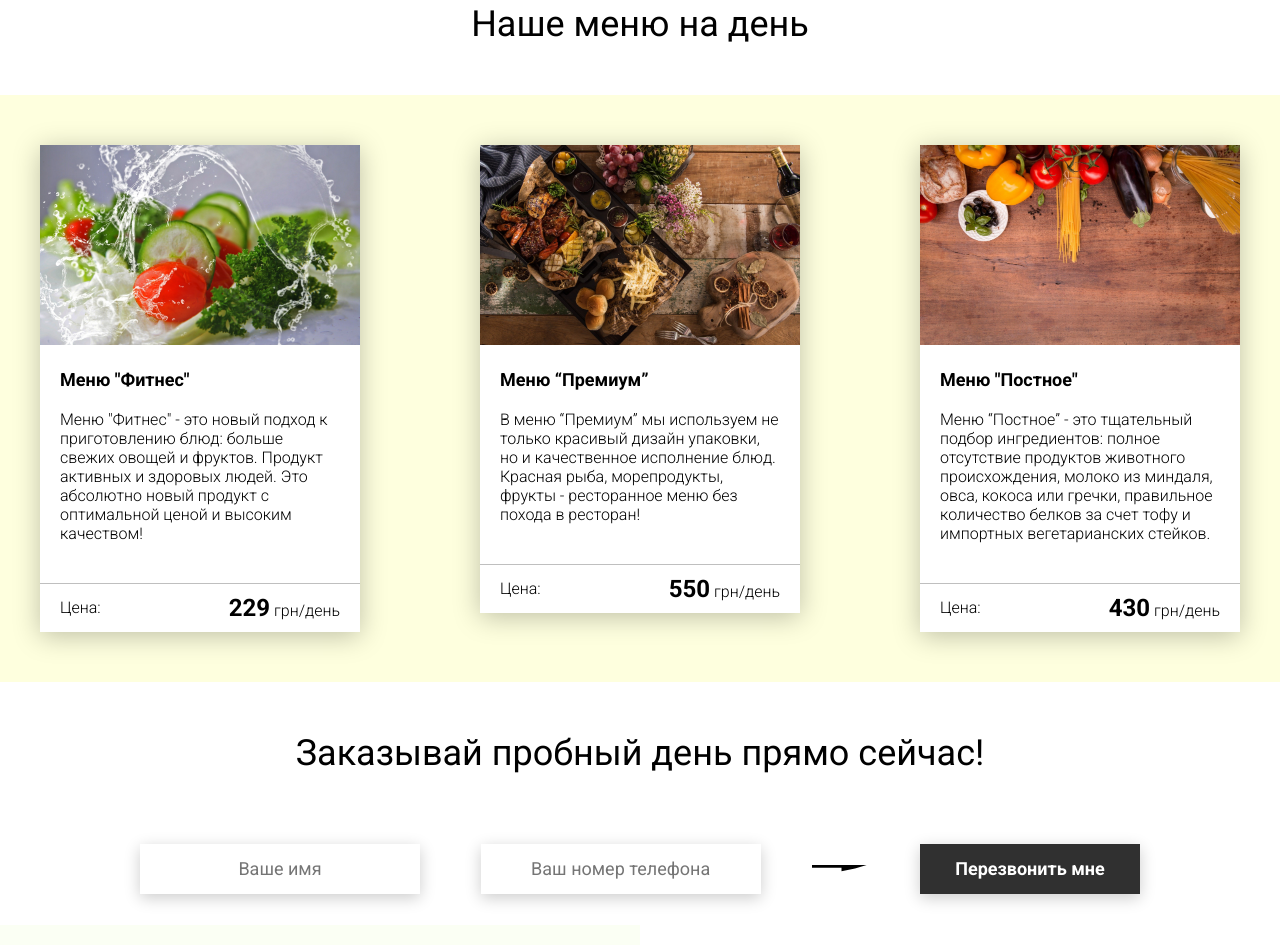
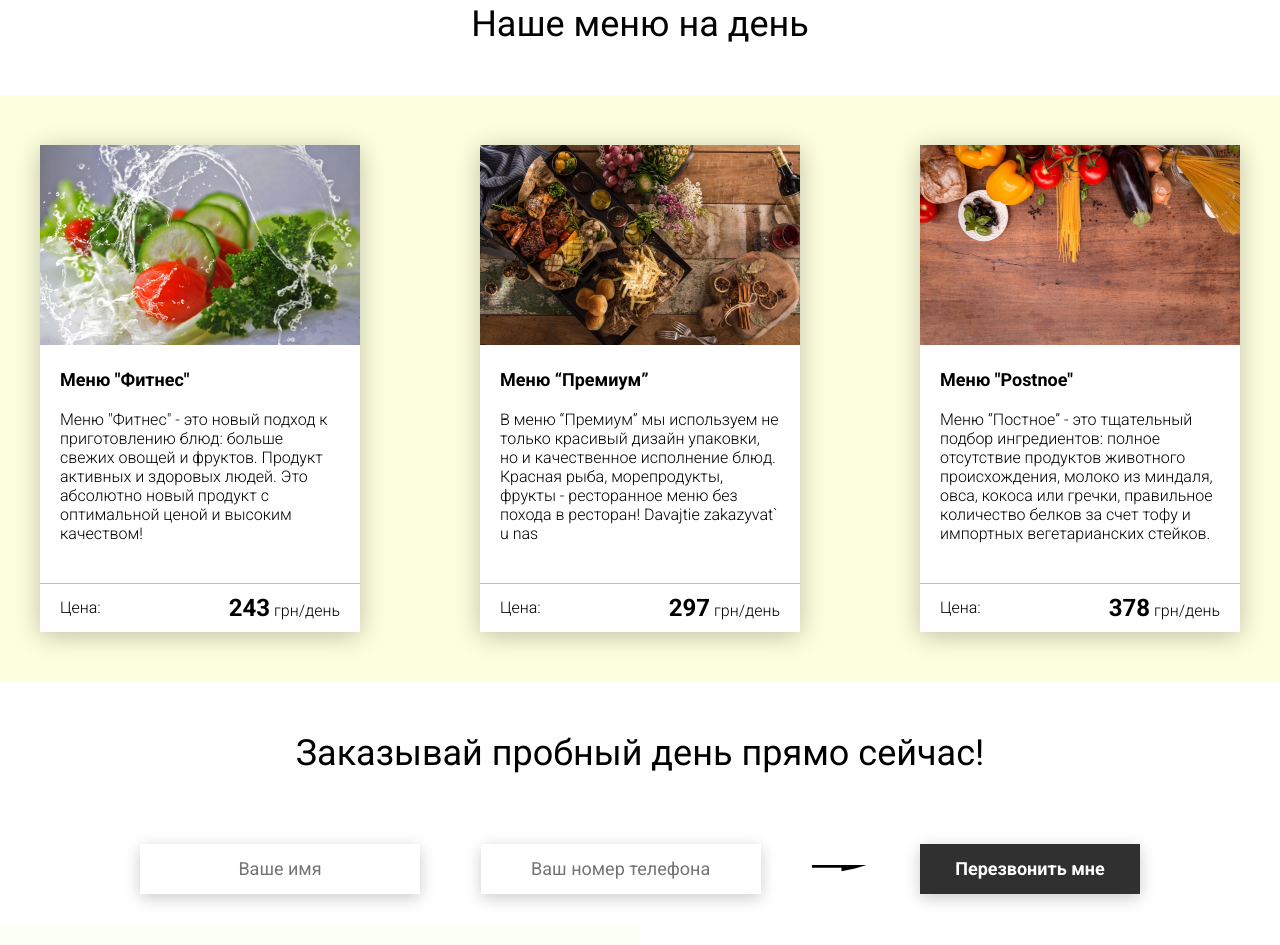
Before and after one commit to lacyk/firstProject, a plain HTML site: page firstProject/3.4 Food_dist/index.html in a window 1280 px wide. Shown: the part 2551-3496 px from the top of the page. Drawn offline with Linux system fonts and the light colour scheme.

Commit message:
what is classes

```diff
--- a/firstProject/3.4 Food_dist/index.html
+++ b/firstProject/3.4 Food_dist/index.html
@@ -185,7 +185,7 @@
 
         <div class="menu__field">
             <div class="container" id="cont">
-                <div class="menu__item">
+                <!-- <div class="menu__item">
                     <img src="img/tabs/vegy.jpg" alt="vegy">
                     <h3 class="menu__item-subtitle">Меню "Фитнес"</h3>
                     <div class="menu__item-descr">Меню "Фитнес" - это новый подход к приготовлению блюд: больше свежих овощей и фруктов. Продукт активных и здоровых людей. Это абсолютно новый продукт с оптимальной ценой и высоким качеством!</div>
@@ -214,7 +214,7 @@
                         <div class="menu__item-cost">Цена:</div>
                         <div class="menu__item-total"><span>430</span> грн/день</div>
                     </div>
-                </div>
+                </div> -->
             </div>
         </div>
     </div>
--- a/firstProject/3.4 Food_dist/js/script.js
+++ b/firstProject/3.4 Food_dist/js/script.js
@@ -148,13 +148,14 @@ window.addEventListener('DOMContentLoaded', () => {
     // using classes
 
     class MenuCard {
-        constructor(src, alt, title, descr, price, parentSelector) {
+        constructor(src, alt, title, descr, price, parentSelector, ...classes) {
             this.src = src;
             this.alt = alt;
             this.title = title;
             this.descr = descr;
             this.price = price;
-            this.parentSelector = document.querySelector(parentSelector);
+            this.classes = classes;
+            this.parent = document.querySelector(parentSelector);
             this.transfer = 27;
             this.changeToUAH();
         }
@@ -165,20 +166,56 @@ window.addEventListener('DOMContentLoaded', () => {
 
         render() {
             const element = document.createElement('div');
-            const newLocal = element.innerHTML = `
-                <div class="menu__item">
-                    <img src="img/tabs/vegy.jpg" alt="vegy">
-                    <h3 class="menu__item-subtitle">Меню "Фитнес"</h3>
-                    <div class="menu__item-descr">Меню "Фитнес" - это новый подход к приготовлению блюд: больше свежих овощей и фруктов.
-                    Продукт активных и здоровых людей. Это абсолютно новый продукт с оптимальной ценой и высоким качеством!</div>
+
+            if (this.classes.length === 0) {
+                this.element = 'menu__item';
+                element.classList.add(this.element);
+            } else {
+                this.classes.forEach(className => element.classList.add(className));
+            }
+
+            element.innerHTML = `
+                    <img src=${this.src} alt=${this.alt}>
+                    <h3 class="menu__item-subtitle">${this.title}</h3>
+                    <div class="menu__item-descr">${this.descr}</div>
                     <div class="menu__item-divider"></div>
                     <div class="menu__item-price">
                         <div class="menu__item-cost">Цена:</div>
-                        <div class="menu__item-total"><span>229</span> грн/день</div>
+                        <div class="menu__item-total"><span>${this.price}</span> грн/день</div>
                     </div>
-                </div>
             `;
+            this.parent.append(element);
         }
     }
 
+    new MenuCard(
+        "img/tabs/vegy.jpg",
+        "vegy",
+        'Меню "Фитнес"',
+        'Меню "Фитнес" - это новый подход к приготовлению блюд: больше свежих овощей и фруктов. Продукт активных и здоровых людей. Это абсолютно новый продукт с оптимальной ценой и высоким качеством!',
+        9,
+        '.menu .container',
+        'menu__item'
+    ).render();
+
+    new MenuCard(
+        "img/tabs/elite.jpg",
+        "elite",
+        'Меню “Премиум”',
+        'В меню “Премиум” мы используем не только красивый дизайн упаковки, но и качественное исполнение блюд. Красная рыба, морепродукты, фрукты - ресторанное меню без похода в ресторан! Davajtie zakazyvat` u nas',
+        11,
+        '.menu .container',
+        'menu__item'
+    ).render();
+
+    new MenuCard(
+        "img/tabs/post.jpg",
+        "post",
+        'Меню "Postnoe"',
+        'Меню “Постное” - это тщательный подбор ингредиентов: полное отсутствие продуктов животного происхождения, молоко из миндаля, овса, кокоса или гречки, правильное количество белков за счет тофу и импортных вегетарианских стейков.',
+        14,
+        '.menu .container',
+        'menu__item'
+    ).render();
+
 });
```
